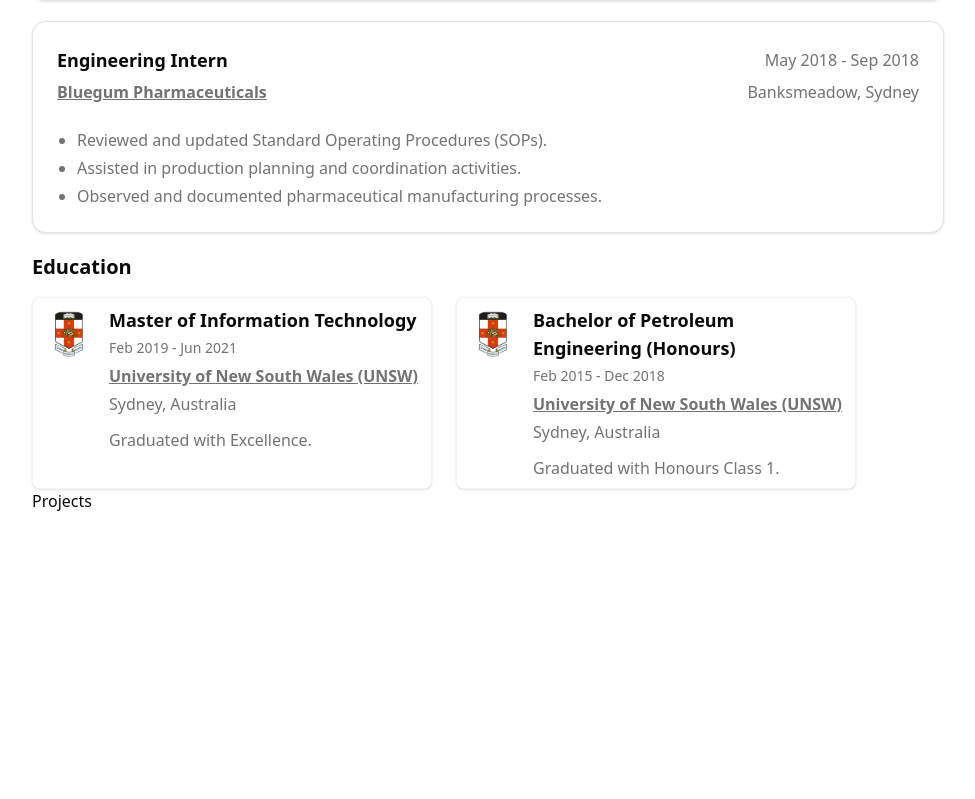
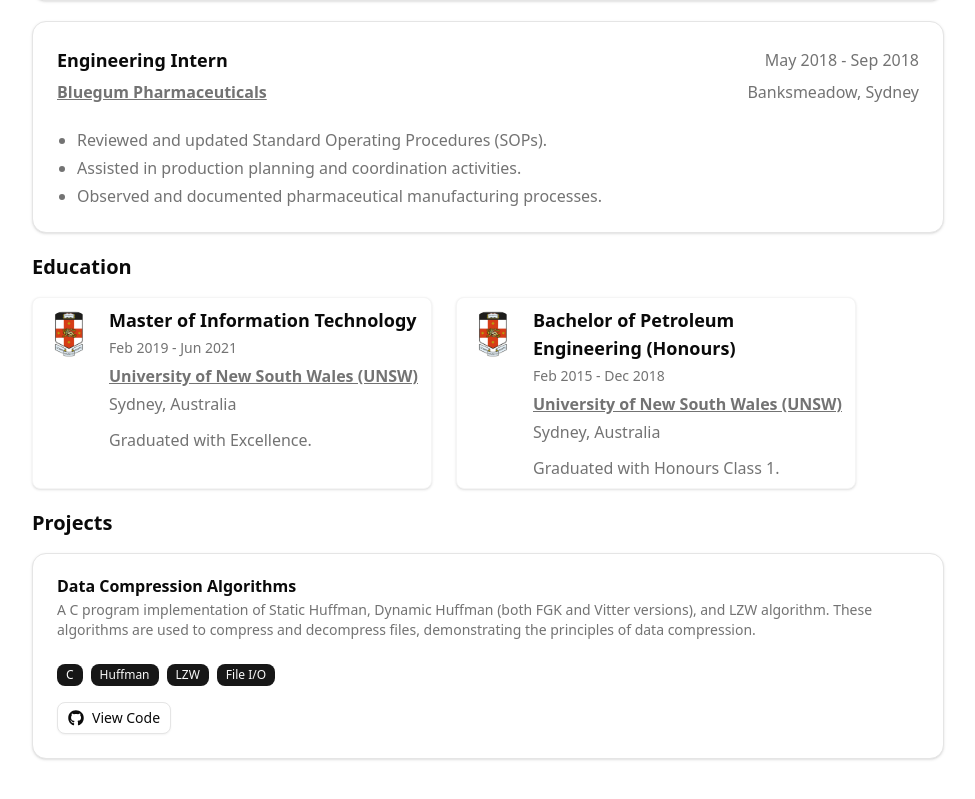
Before and after one commit to luke-mao/my-resume, a React (Vite) app: page / in a window 1280 px wide. Shown: the part 781-1580 px from the top of the page, without its empty margins (152-1127 px from the left). Before the commit the page ends 1318 px from the top, so only its background shows below. Built offline with nearby package versions, Linux system fonts and the light colour scheme.

Commit message:
feat: projects

```diff
--- a/package.json
+++ b/package.json
@@ -17,9 +17,9 @@
     "@tailwindcss/vite": "^4.1.7",
     "class-variance-authority": "^0.7.1",
     "clsx": "^2.1.1",
-    "lucide-react": "^0.511.0",
     "react": "^19.1.0",
     "react-dom": "^19.1.0",
+    "react-icons": "^5.5.0",
     "tailwind-merge": "^3.3.0",
     "tailwindcss": "^4.1.7"
   },
--- a/src/components/Projects.jsx
+++ b/src/components/Projects.jsx
@@ -1,7 +1,68 @@
 import React from 'react'
+import { Card, CardHeader, CardContent, CardTitle, CardDescription } from "@/components/ui/card"
+import { Badge } from "@/components/ui/badge"
+import { Button } from "@/components/ui/button"
+import { FaGithub } from "react-icons/fa";
+import { FiExternalLink } from "react-icons/fi";
+
+const ProjectItems = ({ title, description, badges, repoLink, demoLink }) => (
+  <Card className="mb-4">
+    <CardHeader>
+      <CardTitle>{title}</CardTitle>
+      <CardDescription>{description}</CardDescription>
+    </CardHeader>
+    <CardContent className="space-y-4">
+      <div className="flex flex-wrap gap-2">
+        {badges.map((badge, index) => (
+          <Badge key={index}>{badge}</Badge>
+        ))}
+      </div>
+      <div className="flex gap-3">
+        <a href={repoLink} target="_blank" rel="noopener noreferrer">
+          <Button variant="outline" size="sm" className="flex items-center gap-2">
+            <FaGithub className="h-4 w-4" />
+            View Code
+          </Button>
+        </a>
+        {demoLink && (
+          <a href={demoLink} target="_blank" rel="noopener noreferrer">
+            <Button size="sm" className="flex items-center gap-2">
+              <FiExternalLink className="h-4 w-4" />
+              Live Demo
+            </Button>
+          </a>
+        )}
+      </div>
+    </CardContent>
+  </Card>
+)
+
+const data = [
+  {
+    title: "Data Compression Algorithms",
+    description: "A C program implementation of Static Huffman, Dynamic Huffman (both FGK and Vitter versions), and LZW algorithm. These algorithms are used to compress and decompress files, demonstrating the principles of data compression.",
+    badges: ["C", "Huffman", "LZW", "File I/O"],
+    repoLink: "https://github.com/luke-mao/Data-Compression",
+    demoLink: null,
+  },
+];
 
 export default function Projects() {
   return (
-    <div>Projects</div>
+    <section className="mt-5">
+      <h2 className="text-xl font-semibold mb-4">Projects</h2>
+      <div className="flex flex-col gap-4">
+        {data.map((project, index) => (
+          <ProjectItems
+            key={index}
+            title={project.title}
+            description={project.description}
+            badges={project.badges}
+            repoLink={project.repoLink}
+            demoLink={project.demoLink}
+          />
+        ))}
+      </div>
+    </section>
   )
 }
--- /dev/null
+++ b/src/components/ui/badge.jsx
@@ -0,0 +1,44 @@
+import * as React from "react"
+import { Slot } from "@radix-ui/react-slot"
+import { cva } from "class-variance-authority";
+
+import { cn } from "@/lib/utils"
+
+const badgeVariants = cva(
+  "inline-flex items-center justify-center rounded-md border px-2 py-0.5 text-xs font-medium w-fit whitespace-nowrap shrink-0 [&>svg]:size-3 gap-1 [&>svg]:pointer-events-none focus-visible:border-ring focus-visible:ring-ring/50 focus-visible:ring-[3px] aria-invalid:ring-destructive/20 dark:aria-invalid:ring-destructive/40 aria-invalid:border-destructive transition-[color,box-shadow] overflow-hidden",
+  {
+    variants: {
+      variant: {
+        default:
+          "border-transparent bg-primary text-primary-foreground [a&]:hover:bg-primary/90",
+        secondary:
+          "border-transparent bg-secondary text-secondary-foreground [a&]:hover:bg-secondary/90",
+        destructive:
+          "border-transparent bg-destructive text-white [a&]:hover:bg-destructive/90 focus-visible:ring-destructive/20 dark:focus-visible:ring-destructive/40 dark:bg-destructive/60",
+        outline:
+          "text-foreground [a&]:hover:bg-accent [a&]:hover:text-accent-foreground",
+      },
+    },
+    defaultVariants: {
+      variant: "default",
+    },
+  }
+)
+
+function Badge({
+  className,
+  variant,
+  asChild = false,
+  ...props
+}) {
+  const Comp = asChild ? Slot : "span"
+
+  return (
+    <Comp
+      data-slot="badge"
+      className={cn(badgeVariants({ variant }), className)}
+      {...props} />
+  );
+}
+
+export { Badge, badgeVariants }
```
Also changed, not shown: src/assets/new-UNSW-logo-png-vertical-crest.png (deleted), 1 other file (tests, documents, lock files or other folders).
